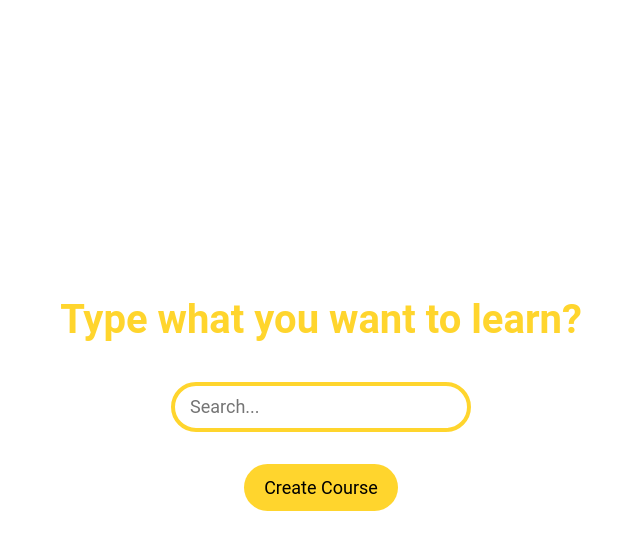
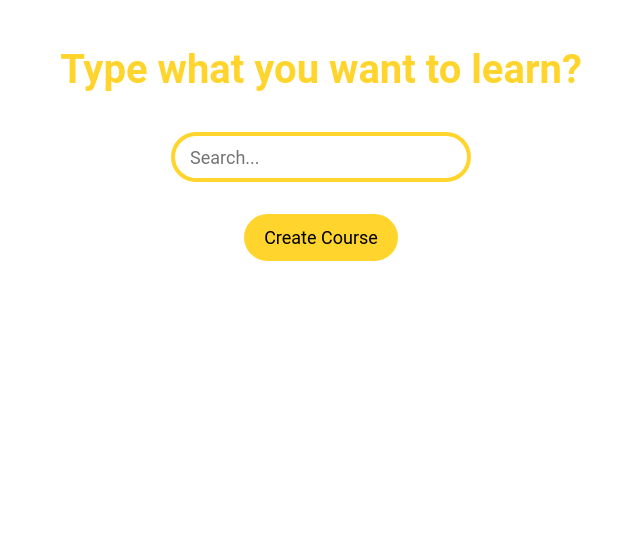
Before and after one commit to walleeva2018/GeminiDev, a Nuxt app: page / in a window 1280 px wide. Shown: the top 550 px of the page, without its empty margins (319-959 px from the left). Built offline with nearby package versions, Linux system fonts and the light colour scheme.

Commit message:
Redirecting to page
Signed-off-by: Zubairrafi <zubair@appscode.com>

```diff
--- a/pages/[course].vue
+++ b/pages/[course].vue
@@ -1,3 +1,14 @@
+<script setup lang="ts">
+import { useRoute } from '#app';
+import { useGoogleAI } from "~/composables/useGoogleAI";
+
+const route= useRoute()
+const { generateContent } = useGoogleAI();
+
+
+
+</script>
+
 <template>
-    Hello
+    Hello {{ route.params.course }}
 </template>
--- a/pages/index.vue
+++ b/pages/index.vue
@@ -1,29 +1,31 @@
 <script setup lang="ts">
-import { ref } from 'vue';
-import { useGoogleAI } from '~/composables/useGoogleAI';
+import { ref } from "vue";
+import { useGoogleAI } from "~/composables/useGoogleAI";
 
 interface CourseItem {
   title: string;
   value: number;
 }
 
-const searchQuery = ref('');
-const result = ref('');
+const searchQuery = ref("");
+const result = ref("");
 const isLoading = ref(false);
-const error = ref('');
+const error = ref("");
 
 const items = ref<CourseItem[]>([]); // Explicitly type items as CourseItem[]
 
 const { generateContent } = useGoogleAI();
 
 const onSearch = async () => {
-  if (searchQuery.value.trim() === '') return;
+  if (searchQuery.value.trim() === "") return;
 
   isLoading.value = true;
-  error.value = '';
+  error.value = "";
 
   try {
-    result.value = await generateContent(`Suggest Some Course based on ${searchQuery.value}. Only return a array of suggested course title nothing else`);
+    result.value = await generateContent(
+      `Suggest Some Course based on ${searchQuery.value}. Only return a array of suggested course title nothing else`
+    );
 
     // Parse the result and update items
     try {
@@ -31,32 +33,42 @@ const onSearch = async () => {
       if (Array.isArray(parsedResult)) {
         items.value = parsedResult.map((title, index) => ({
           title,
-          value: index + 1
+          value: index + 1,
         }));
       } else {
-        throw new Error('Result is not an array');
+        throw new Error("Try again with meaningful keyword");
       }
     } catch (parseError) {
-      console.error('Error parsing result:', parseError);
-      error.value = 'Failed to parse the generated courses';
+      console.error("Error parsing result:", parseError);
+      error.value = "Failed to parse the generated courses";
     }
   } catch (err) {
-    console.error('Error in search:', err);
-    error.value = err instanceof Error ? err.message : 'An unexpected error occurred';
+    console.error("Error in search:", err);
+    error.value =
+      err instanceof Error ? err.message : "An unexpected error occurred";
   } finally {
     isLoading.value = false;
   }
+};
+function listClicked(name: string) {
+  navigateTo(`/${name}`)
 }
 </script>
 <template>
   <div class="container">
+    <div class="content-wrapper">
       <h1 class="heading">Type what you want to learn?</h1>
       <div class="search-box">
-      <input type="text" class="search-input" placeholder="Search..." v-model="searchQuery">
+        <input
+          type="text"
+          class="search-input"
+          placeholder="Search..."
+          v-model="searchQuery"
+        />
         <i class="fas fa-search search-icon"></i>
       </div>
       <button @click="onSearch" class="create-button" :disabled="isLoading">
-      {{ isLoading ? 'Creating...' : 'Create Course' }}
+        {{ isLoading ? "Creating..." : "Create Course" }}
       </button>
 
       <div v-if="isLoading" class="mt-10">
@@ -65,21 +77,40 @@ const onSearch = async () => {
       <div v-else-if="error" class="error">{{ error }}</div>
       <div v-else-if="items.length > 0" class="result">
         <h2>Suggested Courses:</h2>
-      <v-card class="mx-auto" max-width="300">
-        <v-list :items="items"></v-list>
+        <v-card class="mx-auto" max-width="800">
+          <v-list>
+            <v-list-item
+              v-for="(item, index) in items"
+              :key="index"
+              @click="listClicked(item.title)"
+            >
+              <v-list-item-title>{{ item.title }}</v-list-item-title>
+            </v-list-item>
+          </v-list>
         </v-card>
       </div>
     </div>
+  </div>
 </template>
+
 <style scoped>
-
 .container {
   display: flex;
   flex-direction: column;
   align-items: center;
   justify-content: center;
-    height: 100vh;
-    padding: 20px;
+  min-height: 100vh;
+  padding: 40px 20px; /* Increased padding top and bottom */
+}
+
+/* Add this new class */
+.content-wrapper {
+  flex-grow: 1;
+  width: 100%;
+  max-width: 800px; /* Adjust as needed */
+  display: flex;
+  flex-direction: column;
+  align-items: center;
 }
 
 .heading {
@@ -105,7 +136,7 @@ const onSearch = async () => {
   font-size: 18px;
   color: #ffd52d;
   outline: none;
-    transition: .5s;
+  transition: 0.5s;
 }
 
 .search-input:focus {
@@ -131,14 +162,16 @@ const onSearch = async () => {
   border-radius: 25px;
   font-size: 18px;
   cursor: pointer;
-    transition: .3s;
+  transition: 0.3s;
 }
 
 .create-button:hover {
   background-color: #ffea00;
   transform: scale(1.05);
 }
-  .loading, .error, .result {
+.loading,
+.error,
+.result {
   margin-top: 2rem;
   text-align: center;
   color: #ffd52d;
```
Lines whose indentation alone changed are shown as unchanged.
